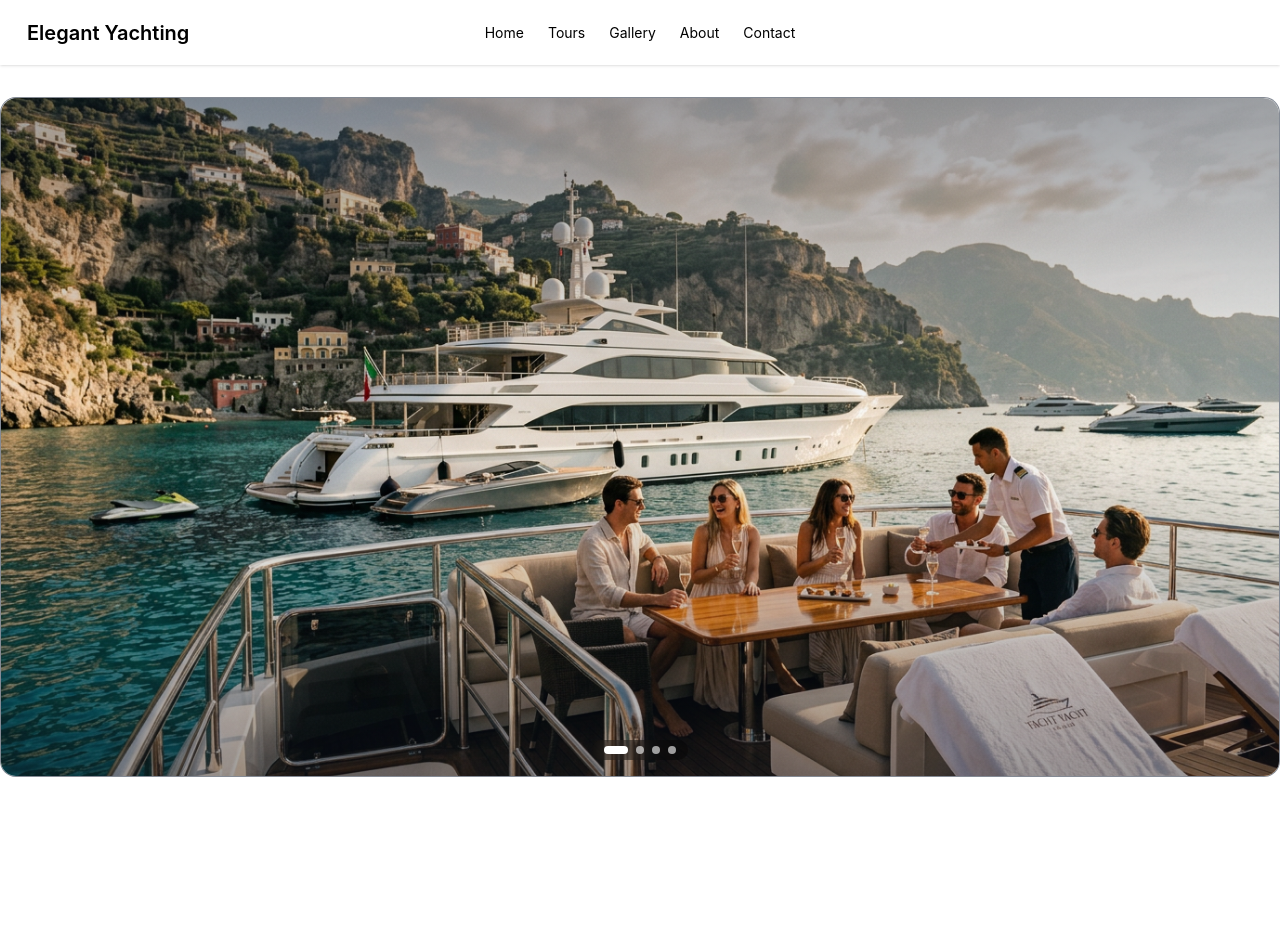
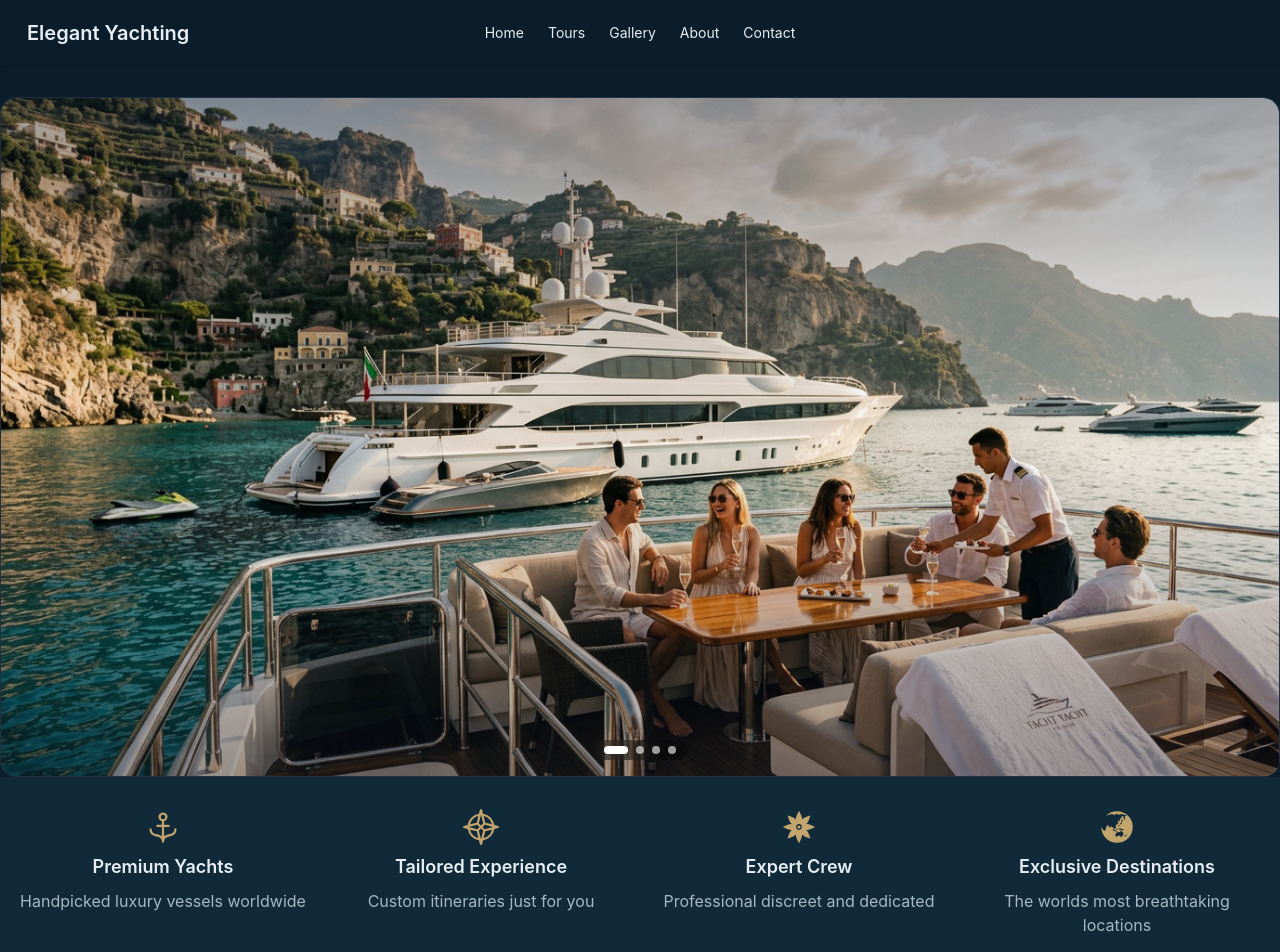
Before and after one commit to Dylan0888/ElegantYatchting, a React (Vite) app in the folder frontend/: page / in a window 1280 px wide. Shown: the top 952 px of the page. Before the commit the page ends 800 px from the top, so only its background shows below. Built offline with nearby package versions, Linux system fonts and the light colour scheme.

Commit message:
Added react icons and a carousel footer

```diff
--- a/frontend/package.json
+++ b/frontend/package.json
@@ -14,6 +14,7 @@
     "daisyui": "^5.5.19",
     "react": "^19.2.0",
     "react-dom": "^19.2.0",
+    "react-icons": "^5.6.0",
     "tailwindcss": "^4.2.1"
   },
   "devDependencies": {
--- a/frontend/src/App.tsx
+++ b/frontend/src/App.tsx
@@ -1,5 +1,6 @@
 import Nav from "./components/Nav"
 import Carousel from "./components/homePageComponents/Carousel"
+import CarouselFooter from "./components/homePageComponents/CarouselFooter"
 import {carouselSet} from "./assets/carousellSet"
 
 function App() {
@@ -10,7 +11,11 @@ function App() {
   return (
     <>
       <Nav />
-      <Carousel images={carouselSet}/>
+      <section>
+        <Carousel images={carouselSet}/>
+        <CarouselFooter/>
+      </section>
+
     </>
   )
 }
--- /dev/null
+++ b/frontend/src/components/homePageComponents/CarouselFooter.tsx
@@ -0,0 +1,85 @@
+import { PiCompassRose, PiAnchor } from "react-icons/pi";
+import { GiFlowerStar, GiEarthAsiaOceania } from "react-icons/gi";
+import type { IconType } from "react-icons";
+
+
+const CarouselFooter = () => {
+
+    interface feature  {
+        icon: IconType,
+        heading: string,
+        text:string
+    }
+
+    const features: feature[] = [
+
+        {
+            icon: PiAnchor,
+            heading: "Premium Yachts",
+            text: "Handpicked luxury vessels worldwide"
+        },
+
+        {
+
+        }
+
+
+
+
+
+
+    ]
+
+
+
+
+    return (
+        <section className="bg-[var(--color-secondary-bg)]
+                    grid grid-cols-1 sm:grid-cols-2 lg:grid-cols-4
+                    gap-6 px-4 py-8">
+
+            <div className="flex flex-col items-center text-center gap-2">
+                <PiAnchor className="text-3xl md:text-4xl text-[var(--color-gold)]" />
+                <h4 className="text-[var(--color-text-primary)] font-semibold text-lg">
+                    Premium Yachts
+                </h4>
+                <p className="text-[var(--color-text-secondary)] text-sm md:text-base max-w-xs">
+                    Handpicked luxury vessels worldwide
+                </p>
+            </div>
+
+            <div className="flex flex-col items-center text-center gap-2">
+                <PiCompassRose className="text-3xl md:text-4xl text-[var(--color-gold)]" />
+                <h4 className="text-[var(--color-text-primary)] font-semibold text-lg">
+                    Tailored Experience
+                </h4>
+                <p className="text-[var(--color-text-secondary)] text-sm md:text-base max-w-xs">
+                    Custom itineraries just for you
+                </p>
+            </div>
+
+            <div className="flex flex-col items-center text-center gap-2">
+                <GiFlowerStar className="text-3xl md:text-4xl text-[var(--color-gold)]" />
+                <h4 className="text-[var(--color-text-primary)] font-semibold text-lg">
+                    Expert Crew
+                </h4>
+                <p className="text-[var(--color-text-secondary)] text-sm md:text-base max-w-xs">
+                    Professional discreet and dedicated
+                </p>
+            </div>
+
+            <div className="flex flex-col items-center text-center gap-2">
+                <GiEarthAsiaOceania className="text-3xl md:text-4xl text-[var(--color-gold)]" />
+                <h4 className="text-[var(--color-text-primary)] font-semibold text-lg">
+                    Exclusive Destinations
+                </h4>
+                <p className="text-[var(--color-text-secondary)] text-sm md:text-base max-w-xs">
+                    The worlds most breathtaking locations
+                </p>
+            </div>
+
+        </section>
+    )
+}
+
+export default CarouselFooter
--- a/frontend/src/index.css
+++ b/frontend/src/index.css
@@ -5,8 +5,8 @@
 
 
 @theme {
-   --color-bg: #0B1D2A;     /* Main background */
-  --color-secondary-bg: #102A3A;           /* Secondary background */
+   --color-bg: #0B1D2A;
+  --color-secondary-bg: #102A3A;
   --color-surface: #1A3A4A;
 
   --color-border: #2A4A5A;
@@ -20,3 +20,8 @@
   --color-gold: #C2A46D;
   --color-gold-hover: #A88E5C;
 }
+
+:root{
+background-color: var(--color-bg);
+color: var(--color-text-primary);
+}
```
Also changed, not shown: 1 other file (tests, documents, lock files or other folders).
